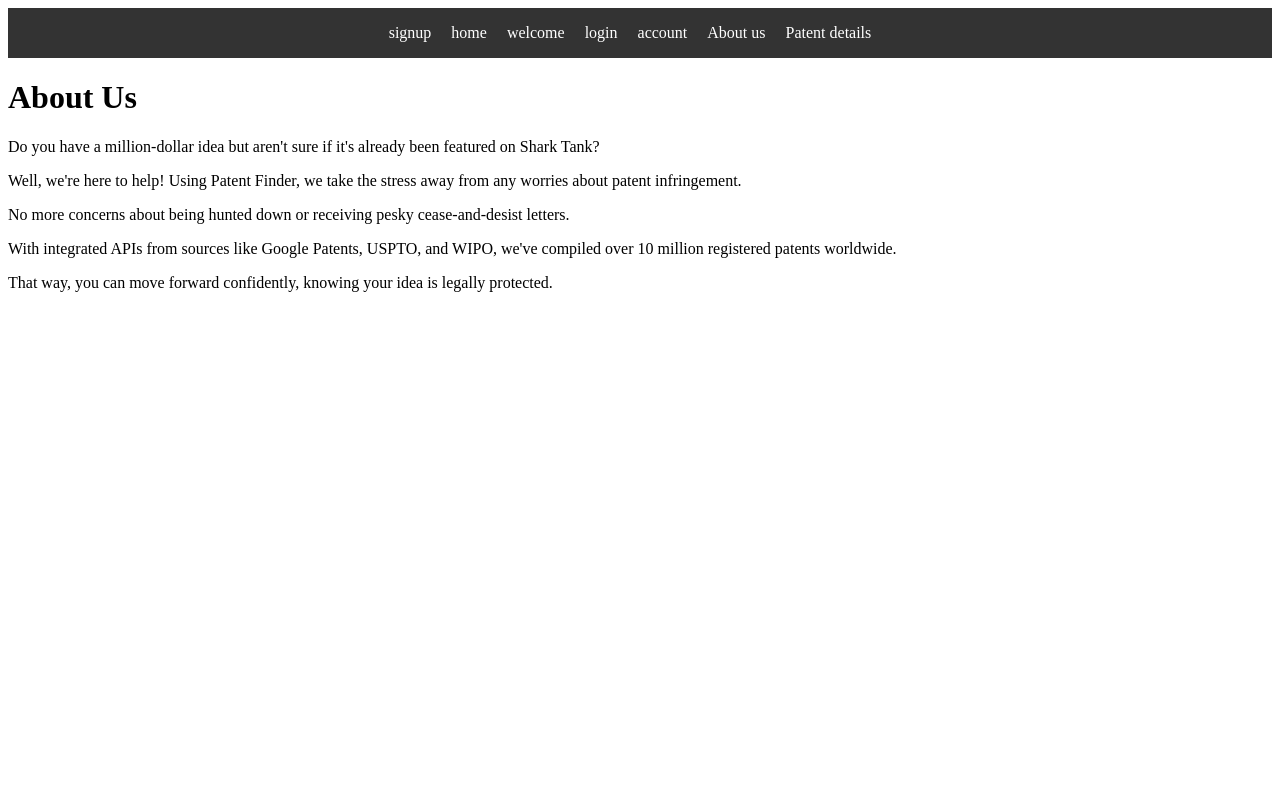
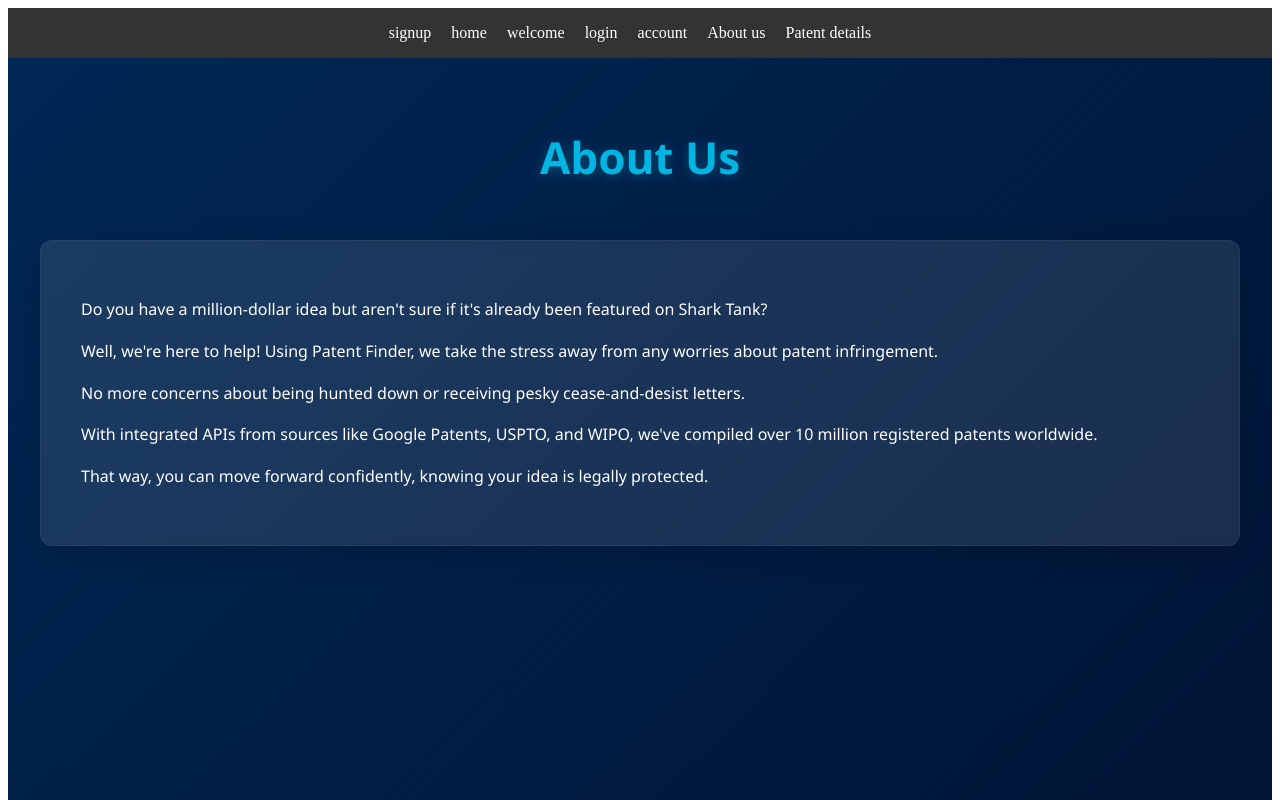
Before and after one commit to Grayson-spec/PatentLocator, an Angular app in the folder client/: page /about in a window 1280 px wide. Shown: the top 800 px of the page. Built offline with nearby package versions, Linux system fonts and the light colour scheme.

Commit message:
Update about.component.css
test

```diff
--- a/client/src/app/Components/about/about.component.css
+++ b/client/src/app/Components/about/about.component.css
@@ -0,0 +1,59 @@
+.about-container {
+    background: linear-gradient(135deg, #002855, #001233);
+    min-height: 100vh;
+    padding: 4rem 2rem;
+    color: #fff;
+    font-family: 'Segoe UI', system-ui, -apple-system, sans-serif;
+    line-height: 1.6;
+}
+
+h1 {
+    text-align: center;
+    color: #00b5e2;
+    margin: 0 auto 3rem;
+    font-size: 2.75rem;
+    position: relative;
+    display: inline-block;
+    width: 100%;
+    text-shadow: 0 2px 8px rgba(0, 181, 226, 0.2);
+    animation: headerGlow 2s ease-in-out infinite alternate;
+}
+
+@keyframes headerGlow {
+    from { text-shadow: 0 2px 8px rgba(0, 181, 226, 0.2); }
+    to { text-shadow: 0 2px 16px rgba(0, 181, 226, 0.4); }
+}
+
+.about-info {
+    background: rgba(255, 255, 255, 0.1);
+    padding: 2.5rem;
+    margin-bottom: 2.5rem;
+    border-radius: 12px;
+    box-shadow: 0 8px 32px rgba(0, 0, 0, 0.15);
+    backdrop-filter: blur(4px);
+    border: 1px solid rgba(255, 255, 255, 0.05);
+    transition: transform 0.3s ease, box-shadow 0.3s ease;
+    position: relative;
+    overflow: hidden;
+}
+
+.about-info::before {
+    content: "";
+    position: absolute;
+    top: 0;
+    left: -100%;
+    width: 50%;
+    height: 100%;
+    background: linear-gradient(
+        to right,
+        rgba(255, 255, 255, 0) 0%,
+        rgba(255, 255, 255, 0.03) 50%,
+        rgba(255, 255, 255, 0) 100%
+    );
+    transform: skewX(-15deg);
+    transition: left 0.6s ease;
+}
+
+.about-info:hover::before {
+    left: 100%;
+}
```
